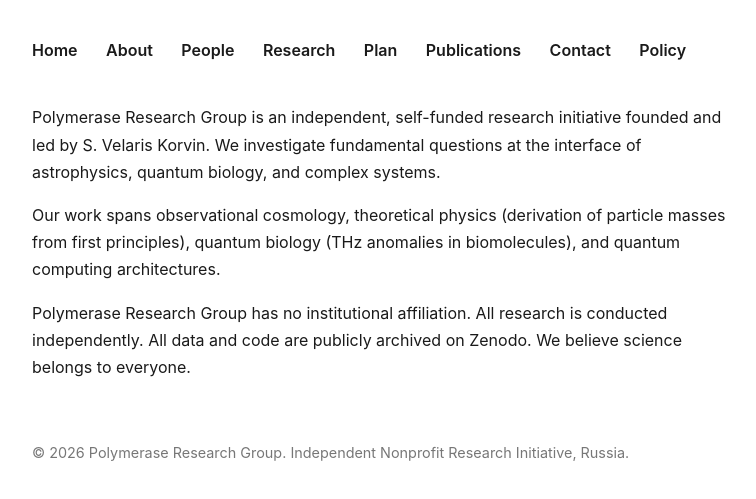
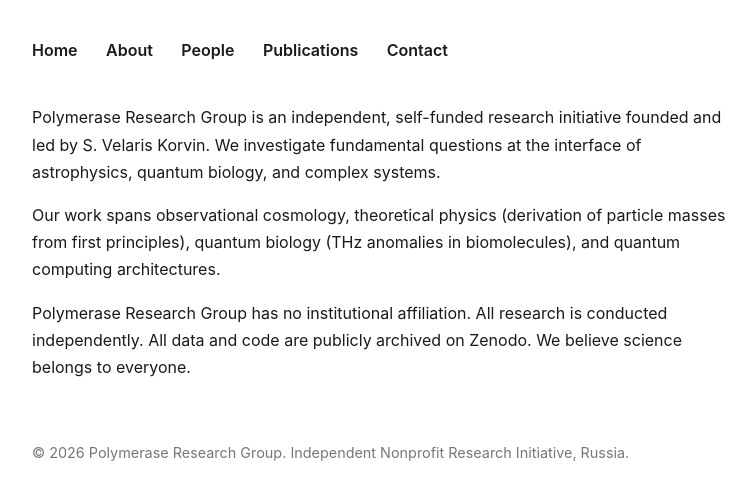
Before and after one commit to velaris-korvin/polymerase-research, a plain HTML site: page about.html in a window 1280 px wide. Shown: the part 201-700 px from the top of the page, without its empty margins (258-1014 px from the left). Drawn offline with Linux system fonts and the light colour scheme.

Commit message:
Update about.html

```diff
--- a/about.html
+++ b/about.html
@@ -30,11 +30,8 @@
     <a href="index.html">Home</a>
     <a href="about.html">About</a>
     <a href="people.html">People</a>
-    <a href="research.html">Research</a>
-    <a href="plan.html">Plan</a>
     <a href="publications.html">Publications</a>
     <a href="contact.html">Contact</a>
-    <a href="policy.html">Policy</a>
 </nav>
 
     <!-- НАЧАЛО УНИКАЛЬНОГО КОНТЕНТА -->
```
